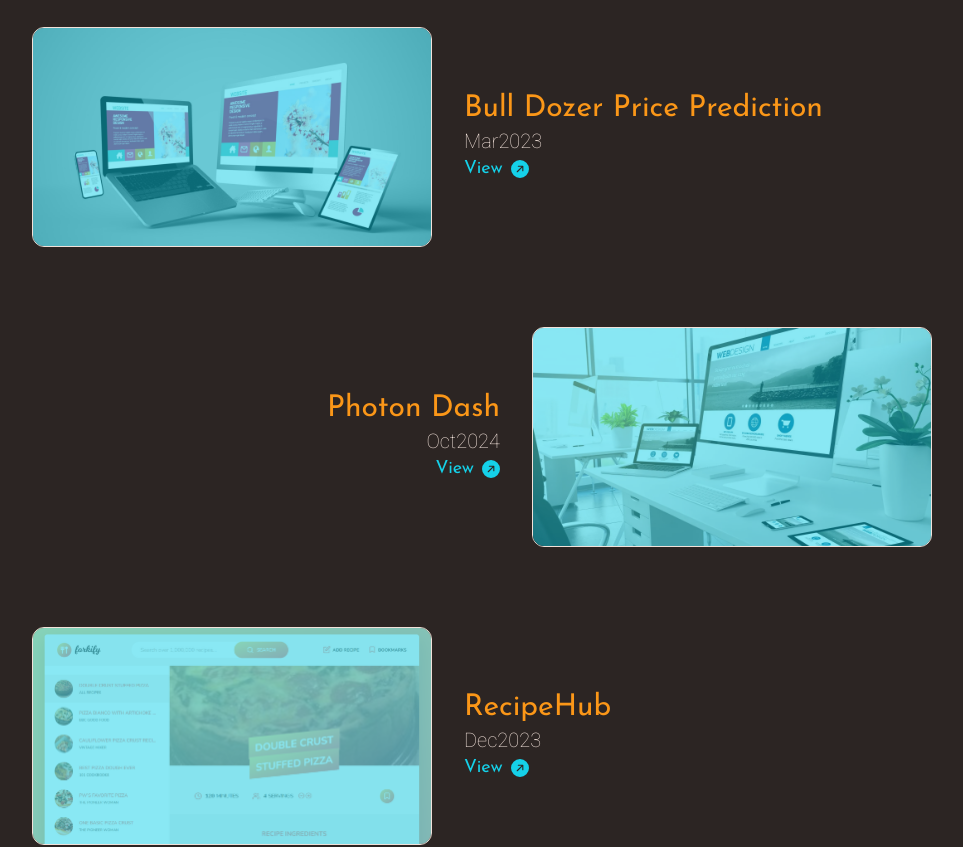
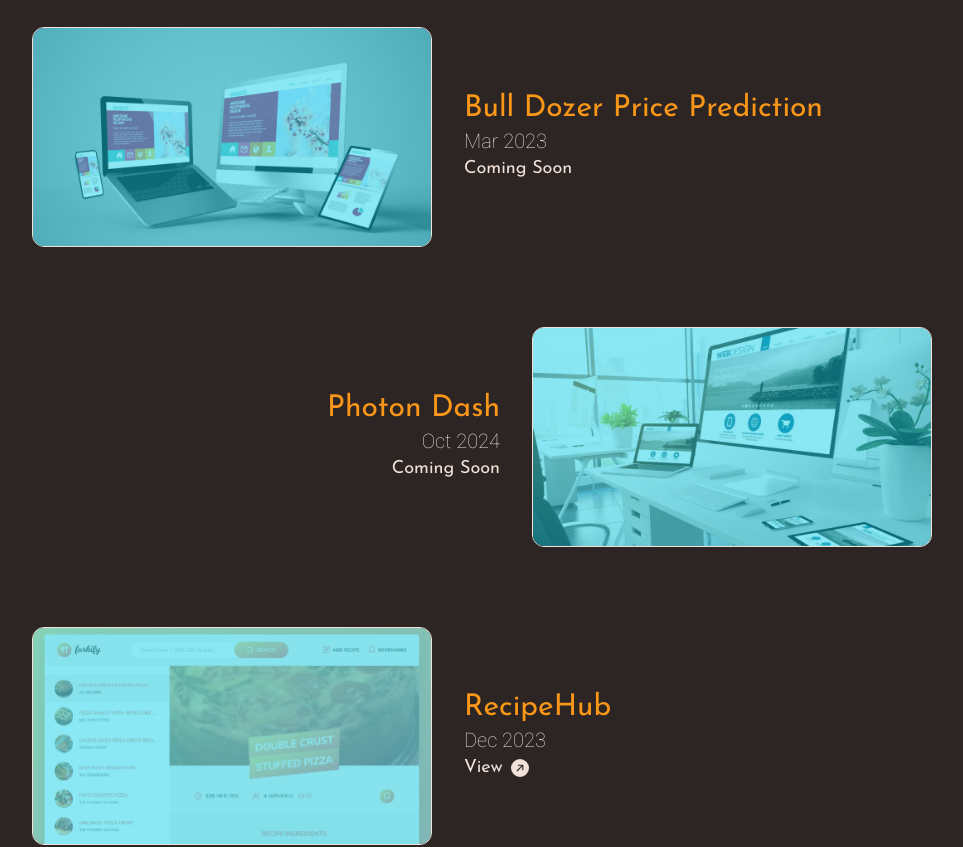
Before and after one commit to khalidkarimkqr/khalidkarimkqr.github.io, a React (Vite) app: page / in a window 1280 px wide. Shown: the part 2640-3487 px from the top of the page, without its empty margins (158-1121 px from the left). Built offline with nearby package versions, Linux system fonts and the light colour scheme.

Commit message:
For undefined links, I overwrote it as Coming Soon

```diff
--- a/src/components/projects/ProjectsMain.jsx
+++ b/src/components/projects/ProjectsMain.jsx
@@ -5,28 +5,28 @@ import SingleProject from "./SingleProject";
 const projects = [
   {
     name: "Bull Dozer Price Prediction",
-    year: "Mar2023",
+    year: "Mar 2023",
     align: "right",
     image: "../../images/website-img-1.jpg",
     link: "#",
   },
   {
     name: "Photon Dash",
-    year: "Oct2024",
+    year: "Oct 2024",
     align: "left",
     image: "../../images/website-img-2.webp",
     link: "#",
   },
   {
     name: "RecipeHub",
-    year: "Dec2023",
+    year: "Dec 2023",
     align: "right",
     image: "../../images/recipehub_ss.png",
     link: "https://recipehub-khalidkarimkqr.netlify.app/",
   },
   {
     name: "Heart Disease Classification",
-    year: "May2024",
+    year: "May 2024",
     align: "left",
     image: "../../images/website-img-4.jpg",
     link: "#",
--- a/src/components/projects/SingleProject.jsx
+++ b/src/components/projects/SingleProject.jsx
@@ -18,12 +18,24 @@ const SingleProject = ({ name, year, align, image, link }) => {
           {year}
         </h2>
         <a
-          href={link}
-          className={`text-lg flex gap-2 items-center text-cyan hover:text-orange transition-all duration-500 cursor-pointer sm:justify-self-center ${
+          href={link !== "#" ? link : undefined} // Disable link if it's "#"
+          target={link !== "#" ? "_blank" : undefined} // Open in new tab only if valid link
+          rel={link !== "#" ? "noopener noreferrer" : undefined} // Add security attributes
+          className={`text-lg flex gap-2 items-center text-white ${
+            link !== "#"
+              ? "text-cyan hover:text-orange cursor-pointer"
+              : "text-gray-500 cursor-not-allowed"
+          } transition-all duration-500 ${
             align === "left" ? "md:justify-self-end" : "md:justify-self-start"
           }`}
         >
-          View <BsFillArrowUpRightCircleFill />
+          {link !== "#" ? (
+            <>
+              View <BsFillArrowUpRightCircleFill />
+            </>
+          ) : (
+            "Coming Soon"
+          )}
         </a>
       </div>
       <div className="max-h-[220px] max-w-[400px] rounded-xl overflow-hidden hover:scale-110 transform transition-all duration-500 ralative border border-white">
```
